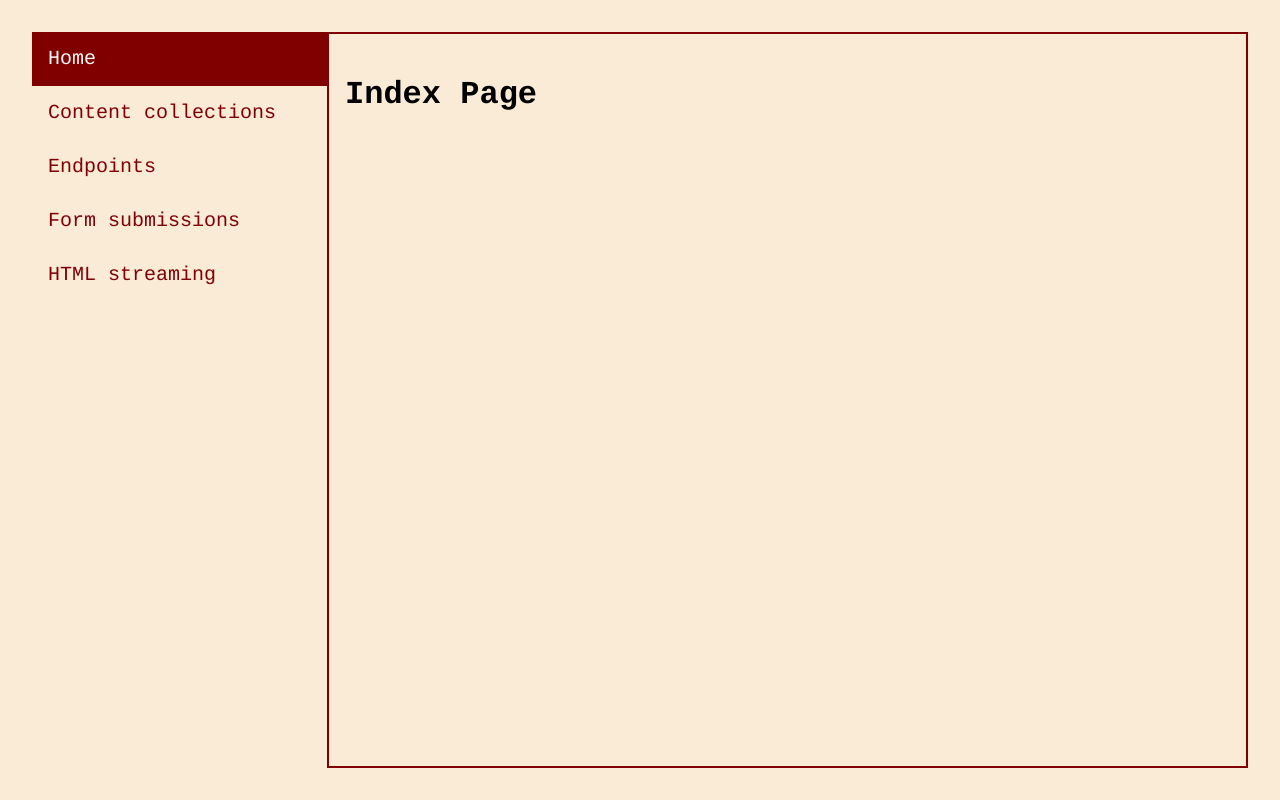
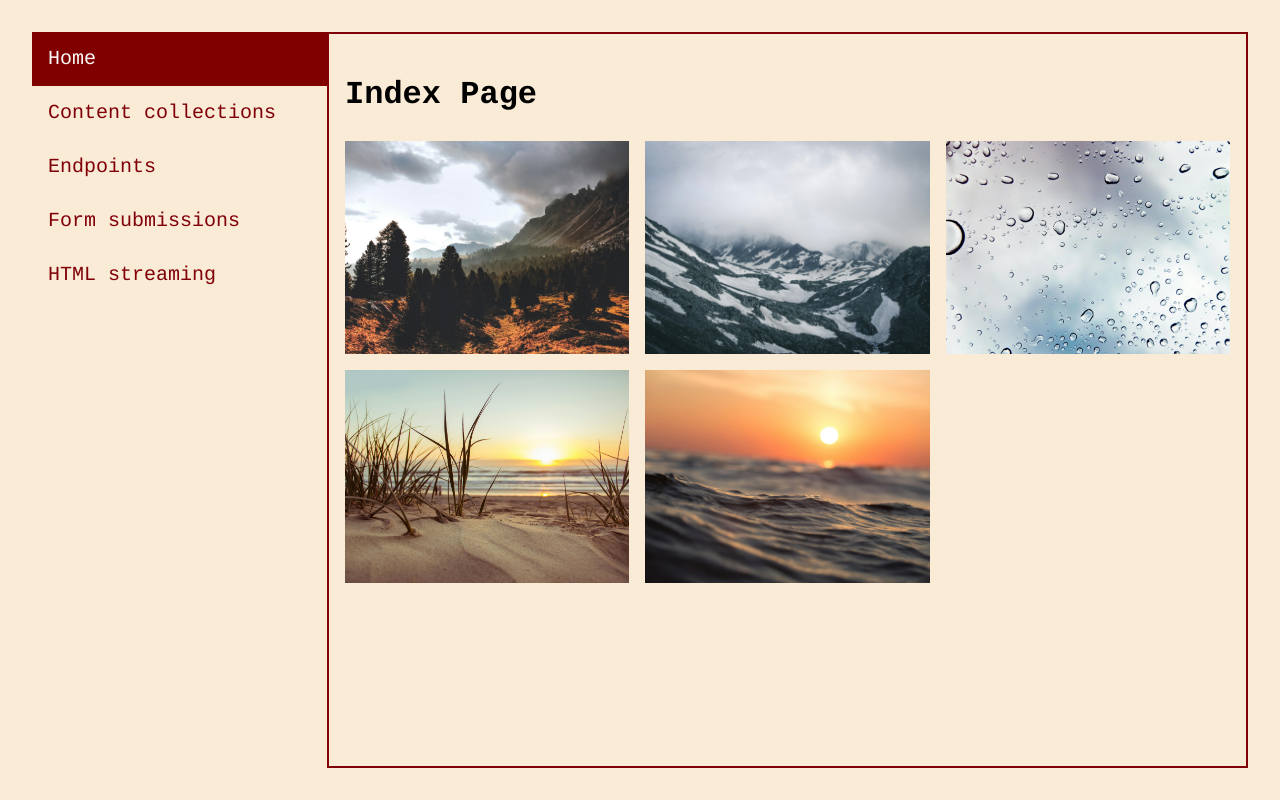
Before and after one commit to devtakacs/practice-projects, an Astro site in the folder astro-advanced/: page / in a window 1280 px wide. Built offline with nearby package versions, Linux system fonts and the light colour scheme; Astro itself is replaced by a stand-in of ours.

Commit message:
Using images

```diff
--- /dev/null
+++ b/astro-advanced/src/components/Gallery.astro
@@ -0,0 +1,43 @@
+---
+import { Image } from "astro:assets";
+
+interface Props {
+    images: Array<{
+        data: ImageMetadata;
+        alt: string;
+    }>;
+}
+
+const { images } = Astro.props;
+---
+
+<div class="gallery">
+    {
+        images.map(({ data, alt }) => (
+            <figure>
+                <Image src={data} alt={alt} />
+            </figure>
+        ))
+    }
+</div>
+
+<style>
+    .gallery {
+        display: grid;
+        grid-template-columns: repeat(auto-fit, minmax(250px, 1fr));
+        grid-auto-rows: 1fr;
+        gap: 1rem;
+    }
+
+    figure {
+        display: flex;
+        flex-direction: column;
+        margin: 0;
+    }
+
+    img {
+        flex: 1;
+        object-fit: cover;
+        max-width: 100%;
+    }
+</style>
--- a/astro-advanced/src/pages/index.astro
+++ b/astro-advanced/src/pages/index.astro
@@ -1,9 +1,18 @@
 ---
+import Gallery from "../components/Gallery.astro";
 import BaseLayout from "../layouts/BaseLayout.astro";
 
-
+const imageFiles = import.meta.glob<{ default: ImageMetadata }>(
+  "../images/nature/*.jpg",
+  { eager: true }
+);
+const images = Object.values(imageFiles).map((file) => ({
+  data: file.default,
+  alt: "This is a random image",
+}));
 ---
 
 <BaseLayout>
   <h1>Index Page</h1>
+  <Gallery images={images} />
 </BaseLayout>
```
Also changed, not shown: astro-advanced/src/images/nature/pexels-eberhard-grossgasteiger-707344.jpg (added), astro-advanced/src/images/nature/pexels-emre-can-acer-2189696.jpg (added), astro-advanced/src/images/nature/pexels-lumn-1028600.jpg (added), astro-advanced/src/images/nature/pexels-nathan-cowley-1192671.jpg (added), astro-advanced/src/images/nature/pexels-sebastian-arie-voortman-189349.jpg (added), 1 other file.
